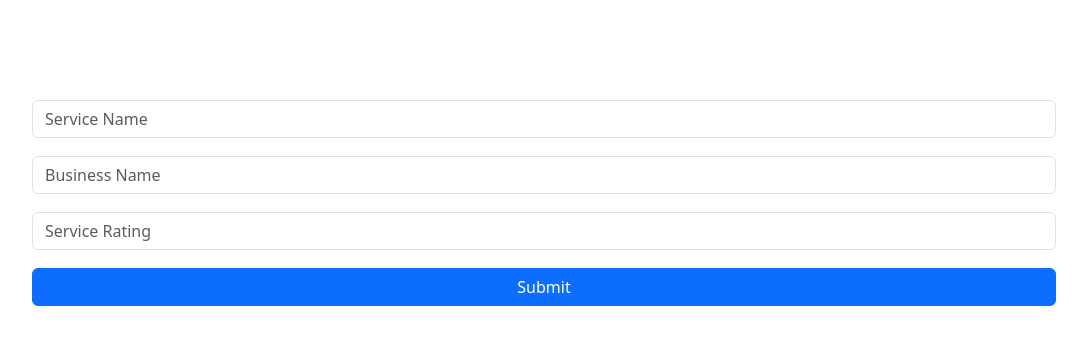
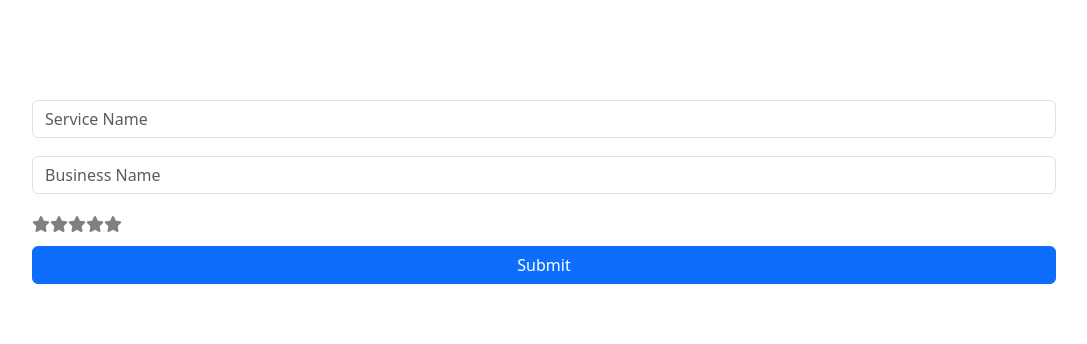
Before and after one commit to meralkk/task, a Nuxt app: page / in a window 1280 px wide. Shown: the top 344 px of the page, without its empty margins (96-1183 px from the left). Built offline with nearby package versions, Linux system fonts and the light colour scheme.

Commit message:
created service rating and card page

```diff
--- /dev/null
+++ b/components/Card.vue
@@ -0,0 +1,36 @@
+<template>
+  <div class="card m-2">
+    <div class="card-body">
+      <h5 class="card-title">{{ card.serviceName }}</h5>
+      <h6 class="card-subtitle">{{ card.businessName }}</h6>
+      <Rating :modelValue="card.serviceRating" :clickable="false"/>
+    </div>
+  </div>
+</template>
+
+<script setup>
+import Rating from './Rating.vue';
+
+const props = defineProps({
+  card: {
+    type: Object,
+    required: true
+  }
+});
+
+const {card} = props;
+</script>
+
+<style scoped>
+.card {
+  width: 300px;
+}
+
+.card-title, .card-subtitle {
+  padding-bottom: 12px;
+}
+
+.card-body {
+  height: 140px;
+}
+</style>
--- a/components/Form.vue
+++ b/components/Form.vue
@@ -1,49 +1,42 @@
 <script setup>
-import { ref } from 'vue'
+import { ref, reactive } from 'vue'
+import Rating from "./Rating.vue"
+import Card from "./Card.vue"
 
 const serviceName = ref('')
 const businessName = ref('')
-const serviceRating = ref('')
+const serviceRating = ref(0)
 
 const cards = reactive([])
 
 const addService = () => {
-
   cards.push({
     serviceName: serviceName.value,
     businessName: businessName.value,
-    serviceRating: serviceRating.value,
+    serviceRating: serviceRating.value
   })
 
   serviceName.value = ''
   businessName.value = ''
-  serviceRating.value = ''
+  serviceRating.value = 0
 }
 </script>
 
 <template>
-    <div class="form-container">
+  <div class="form-container">
     <input v-model="serviceName" type="text" placeholder="Service Name" class="form-control mb-2">
     <input v-model="businessName" type="text" placeholder="Business Name" class="form-control mb-2">
-    <input v-model="serviceRating" type="text" placeholder="Service Rating" class="form-control mb-2">
+    <Rating v-model="serviceRating"></Rating>
     <button @click="addService" type="button" class="btn btn-primary">Submit</button>
 
+    <!-- Card container to display services in a flex layout -->
     <div class="card-container">
-      <div class="card m-2" v-for="(card, index) in cards" :key="index">
-        <div class="card-body">
-          <h5 class="card-title">{{ card.serviceName }}</h5>
-          <h6 class="card-subtitle">{{ card.businessName }}</h6>
-          <p class="card-text">Service Rating: {{ card.serviceRating }}</p>
-        </div>
-      </div>
+      <Card v-for="(card, index) in cards" :key="index" :card="card" class="service-card"/>
     </div>
-
-   </div>
+  </div>
 </template>
 
-
 <style scoped>
-
 .form-container {
   display: flex;
   flex-direction: column;
@@ -55,26 +48,8 @@ const addService = () => {
 
 .card-container {
   display: flex;
-  flex-wrap: wrap;
+  flex-wrap: wrap; /* Allows cards to wrap to the next line if there's not enough space */
   justify-content: center;
   gap: 20px;
 }
-
-.card {
-  width: 300px;
-}
-
-.card-title {
-  padding-bottom: 12px;
-}
-
-.card-subtitle {
-  padding-bottom: 12px;
-}
-
-.card-body {
-  height: 140px;
-}
-
-
 </style>
--- /dev/null
+++ b/components/Rating.vue
@@ -0,0 +1,48 @@
+<script setup>
+import {FontAwesomeIcon} from '@fortawesome/vue-fontawesome'
+import {library} from '@fortawesome/fontawesome-svg-core'
+import {faStar} from '@fortawesome/free-solid-svg-icons'
+
+library.add(faStar)
+const model = defineModel()
+
+function update(index) {
+  model.value = index
+}
+
+const { clickable } = defineProps({
+  clickable: {
+    type: Boolean,
+    default: true
+  }
+})
+
+</script>
+
+<template>
+    <div>
+        <FontAwesomeIcon
+        v-for="index in 5"
+        :key="index"
+        :icon="['fas', 'star']"
+        class="star"
+        :class="{'active':modelValue >=index, clickable}"
+        @click="clickable && update(index)"
+        />
+    </div>
+
+</template>
+
+<style>
+.star {
+  color: gray;
+}
+
+.active {
+  color: gold;
+}
+
+.clickable {
+  cursor: pointer;
+}
+</style>
--- a/package.json
+++ b/package.json
@@ -10,6 +10,9 @@
     "postinstall": "nuxt prepare"
   },
   "dependencies": {
+    "@fortawesome/fontawesome-svg-core": "^6.5.1",
+    "@fortawesome/free-solid-svg-icons": "^6.5.1",
+    "@fortawesome/vue-fontawesome": "^3.0.6",
     "bootstrap": "^5.3.3",
     "nuxt": "^3.10.3",
     "vue": "^3.4.19",
```
Also changed, not shown: pages/index.vue (line endings or trailing spaces), 1 other file (tests, documents, lock files or other folders).
